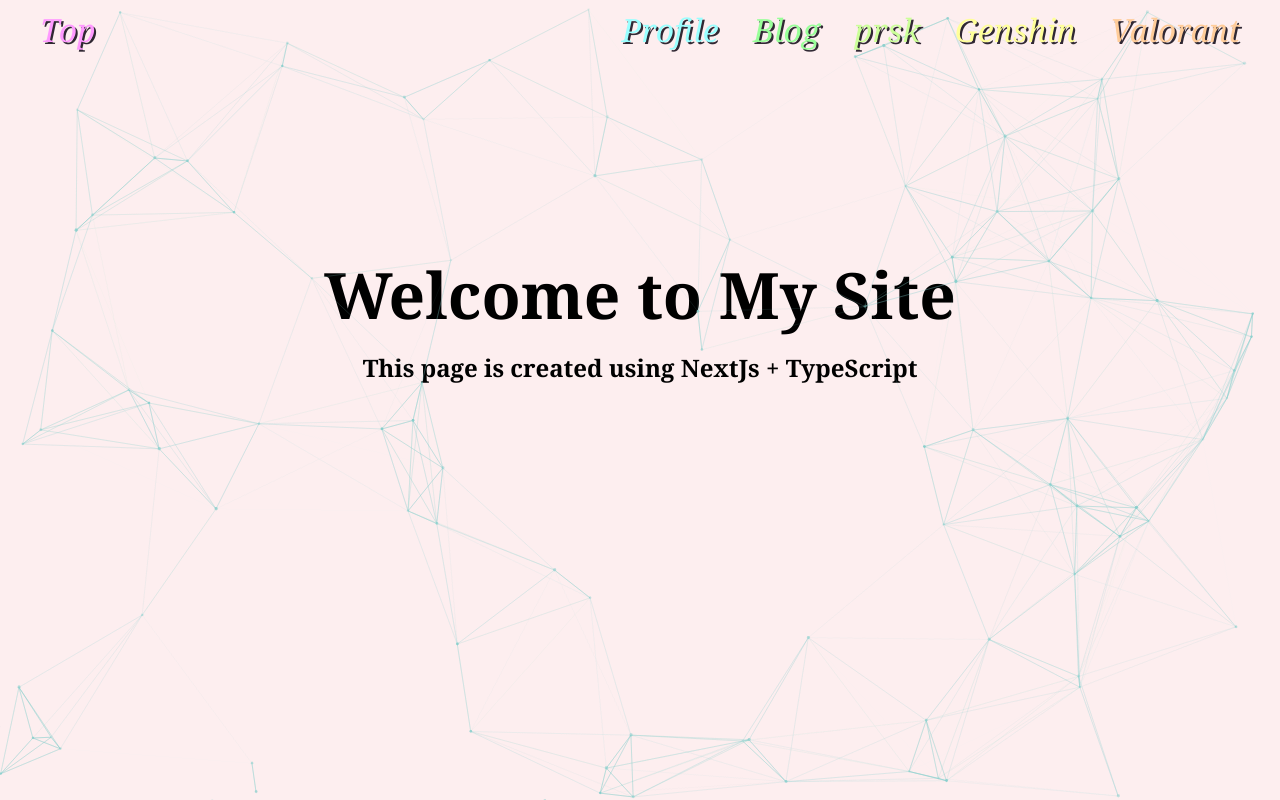
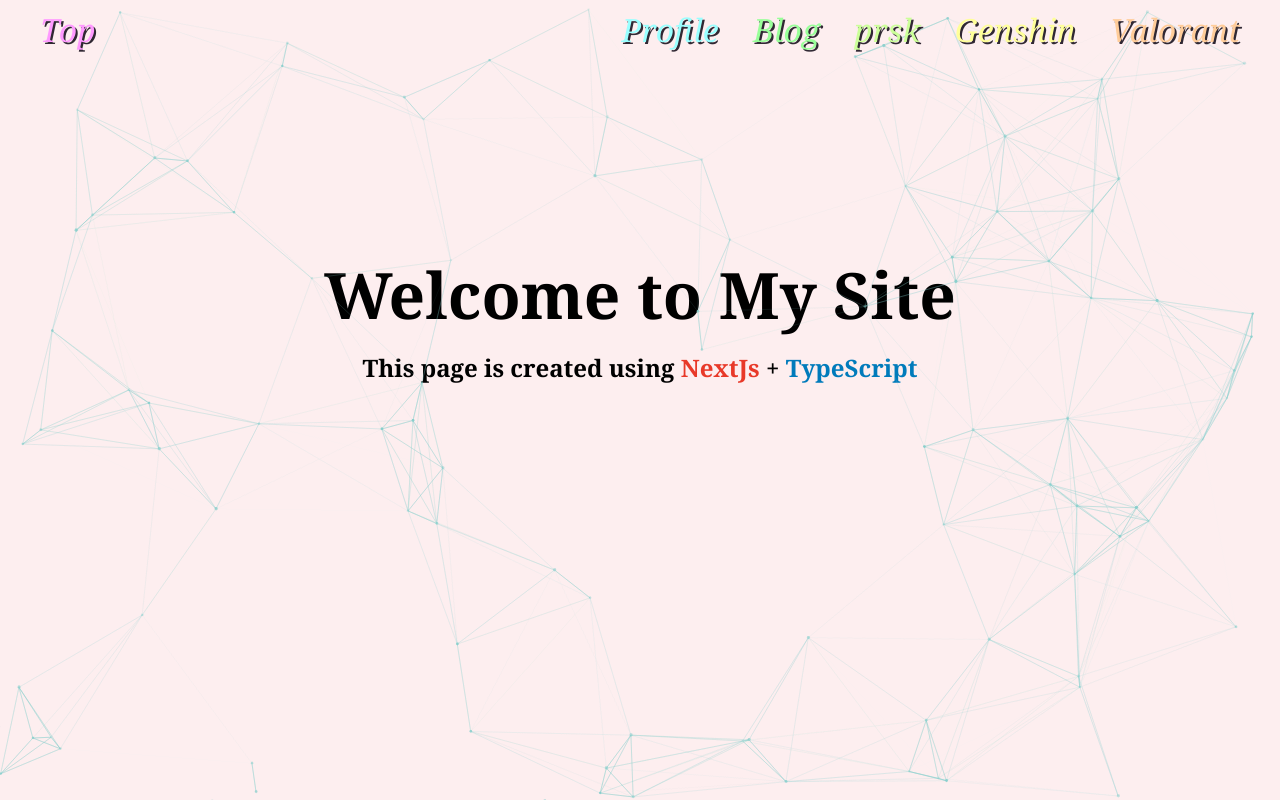
Before and after one commit to narumimashiro/projectSelf-dept.NextJs, a Next.js app: page / in a window 1280 px wide. Built offline with nearby package versions, Linux system fonts and the light colour scheme.

Commit message:
title color css

```diff
--- a/src/pages/index.tsx
+++ b/src/pages/index.tsx
@@ -15,8 +15,8 @@ export default function Home() {
         <h1 className={styles.title}>
           Welcome to My Site
         </h1>
-        <h2>
-          This page is created using NextJs + TypeScript
+        <h2 className={styles['sub-title']}>
+          This page is created using <span>NextJs</span> + <span>TypeScript</span>
         </h2>
       </main>
     </div>
--- a/src/styles/Home.module.sass
+++ b/src/styles/Home.module.sass
@@ -33,6 +33,12 @@
     text-decoration: none
   :hover, :focus, :active
     text-decoration: underline
+
+.sub-title
+  span:nth-of-type(1)
+    color: #e83929
+  span:nth-of-type(2)
+    color: #007bbb
 
 .description
   margin: 4rem 0
```
